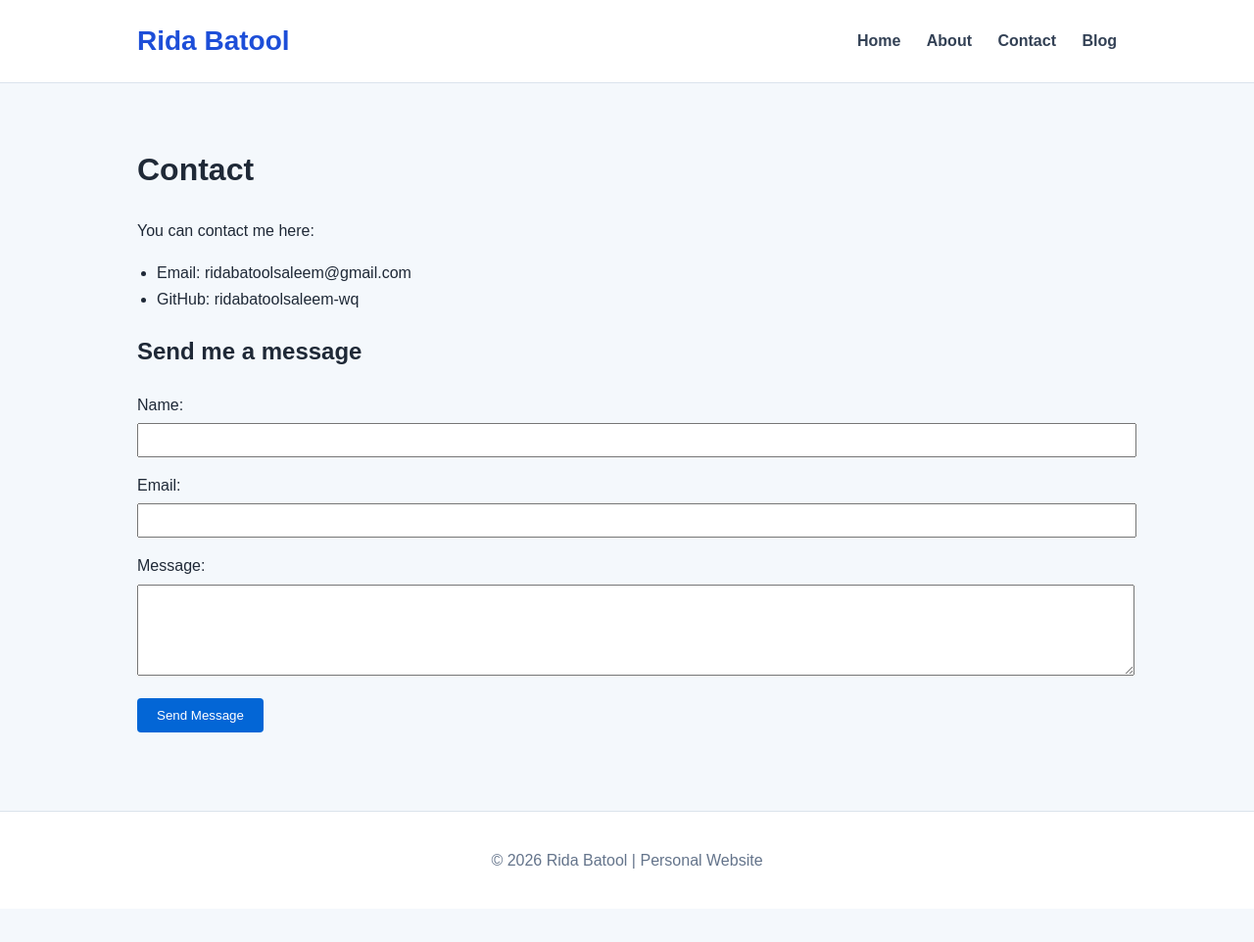
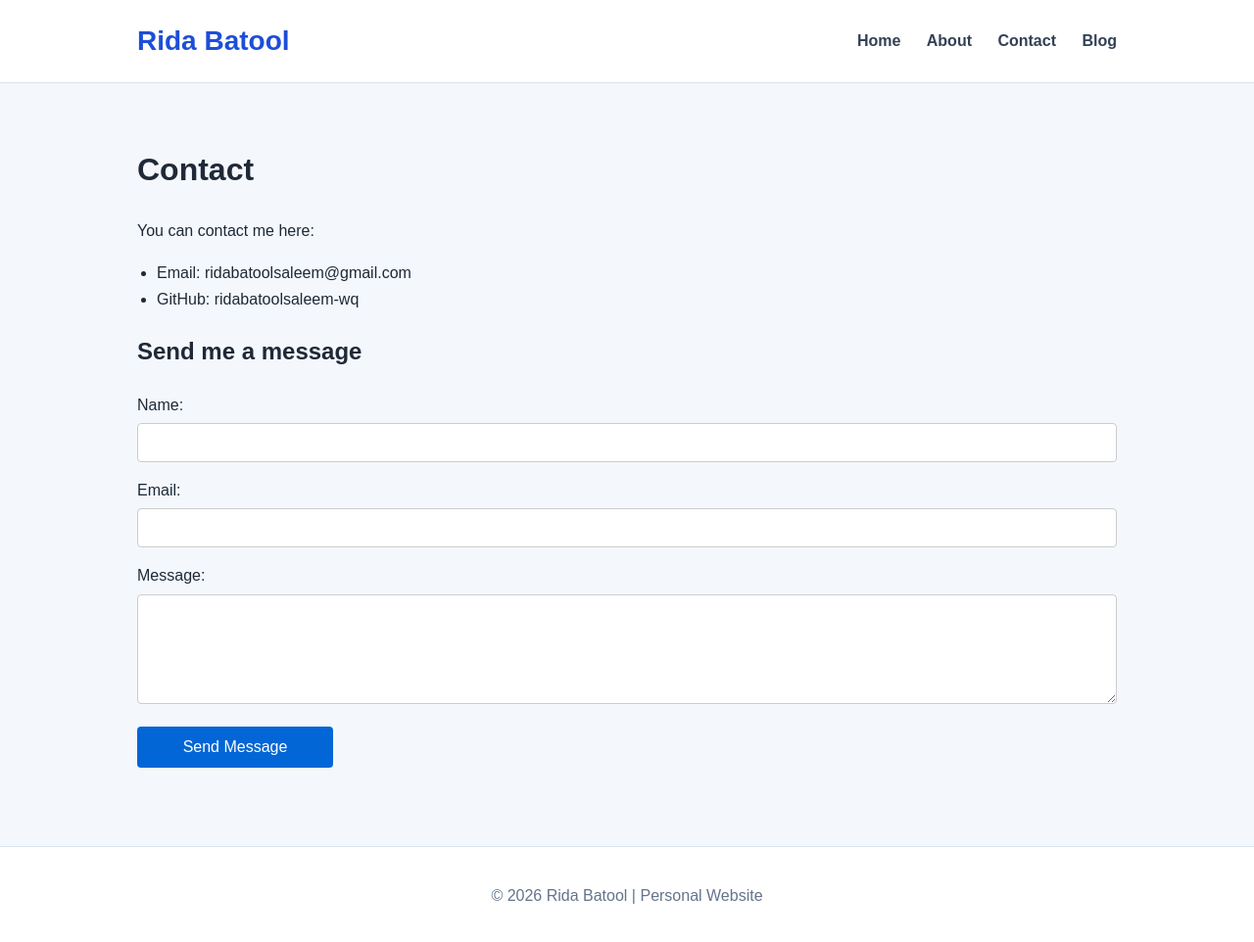
Before and after one commit to ridabatoolsaleem-wq/rida_batool, a Jekyll site: the page built from contact.md, in a window 1280 px wide and 964 px high. Shown: the whole window at 98% size. Built offline with Jekyll 4.4.1, drawn with Linux system fonts in a browser that asks for light colours.

Commit message:
Update contact.md

```diff
--- a/contact.md
+++ b/contact.md
@@ -13,21 +13,23 @@ You can contact me here:
 
 ## Send me a message
 
-<form>
-  <div>
-    <label for="name">Name:</label><br>
-    <input type="text" id="name" name="name" style="width: 100%; padding: 8px; margin: 5px 0 15px 0;">
+<form style="max-width: 100%;">
+  <div style="margin-bottom: 15px;">
+    <label for="name" style="display: block; margin-bottom: 5px; font-weight: 500;">Name:</label>
+    <input type="text" id="name" name="name" style="width: 100%; padding: 10px; border: 1px solid #ccc; border-radius: 4px; box-sizing: border-box; font-size: 16px;">
+  </div>
+
+  <div style="margin-bottom: 15px;">
+    <label for="email" style="display: block; margin-bottom: 5px; font-weight: 500;">Email:</label>
+    <input type="email" id="email" name="email" style="width: 100%; padding: 10px; border: 1px solid #ccc; border-radius: 4px; box-sizing: border-box; font-size: 16px;">
+  </div>
+
+  <div style="margin-bottom: 15px;">
+    <label for="message" style="display: block; margin-bottom: 5px; font-weight: 500;">Message:</label>
+    <textarea id="message" name="message" rows="5" style="width: 100%; padding: 10px; border: 1px solid #ccc; border-radius: 4px; box-sizing: border-box; font-size: 16px; font-family: inherit;"></textarea>
   </div>
 
   <div>
-    <label for="email">Email:</label><br>
-    <input type="email" id="email" name="email" style="width: 100%; padding: 8px; margin: 5px 0 15px 0;">
+    <button type="button" style="background-color: #0366d6; color: white; padding: 12px 24px; border: none; border-radius: 4px; cursor: pointer; font-size: 16px; width: 100%; max-width: 200px;">Send Message</button>
   </div>
-
-  <div>
-    <label for="message">Message:</label><br>
-    <textarea id="message" name="message" rows="5" style="width: 100%; padding: 8px; margin: 5px 0 15px 0;"></textarea>
-  </div>
-
-  <button type="button" style="background-color: #0366d6; color: white; padding: 10px 20px; border: none; border-radius: 4px; cursor: pointer;">Send Message</button>
 </form>
```
